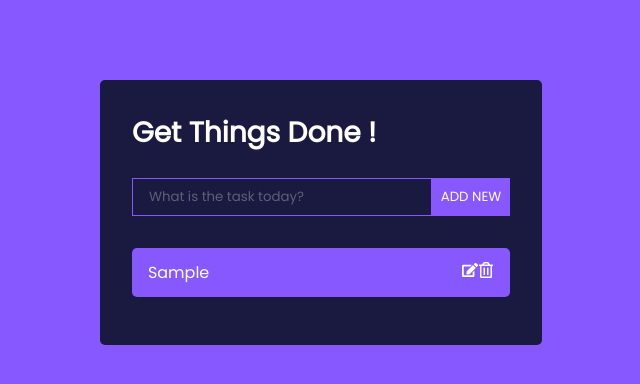
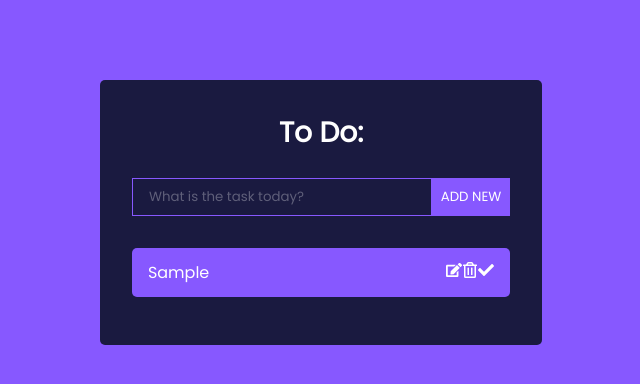
Before and after one commit to martinsliz/simple-todo, a React (Vite) app: page / in a window 1280 px wide. Both pictures are taken after typing "Sample" into the empty fields and a click on the button "ADD NEW". Shown: the top 384 px of the page, without its empty margins (319-959 px from the left). Built offline with nearby package versions, Linux system fonts and the light colour scheme.

Commit message:
added check mark to toggle complete

```diff
--- a/src/App.css
+++ b/src/App.css
@@ -22,6 +22,7 @@ h1 {
   color: #fff;
   margin-bottom: 0.5rem;
   font-size: 1.75rem;
+  text-align: center;
 }
 
 .TodoWrapper {
--- a/src/components/Todo.jsx
+++ b/src/components/Todo.jsx
@@ -1,18 +1,14 @@
 import React from 'react'
-import { FaEdit, FaRegTrashAlt } from 'react-icons/fa'
+import { FaEdit, FaRegTrashAlt, FaCheck } from 'react-icons/fa'
 
 const Todo = ({ task, toggleComplete, deleteTodo, editTodo }) => {
   return (
     <div className="todo">
-      <p
-        onClick={() => toggleComplete(task.id)}
-        className={`${task.completed ? 'completed' : ''}`}
-      >
-        {task.task}
-      </p>
+      <p className={`${task.completed ? 'completed' : ''}`}>{task.task}</p>
       <div>
         <FaEdit onClick={() => editTodo(task.id)} />
         <FaRegTrashAlt onClick={() => deleteTodo(task.id)} />
+        <FaCheck onClick={() => toggleComplete(task.id)} />
       </div>
     </div>
   )
--- a/src/components/TodoWrapper.jsx
+++ b/src/components/TodoWrapper.jsx
@@ -51,7 +51,7 @@ const TodoWrapper = () => {
 
   return (
     <div className="TodoWrapper">
-      <h1>Get Things Done !</h1>
+      <h1>To Do:</h1>
       <TodoForm addTodo={addTodo} />
       {/* display todos */}
 
```
